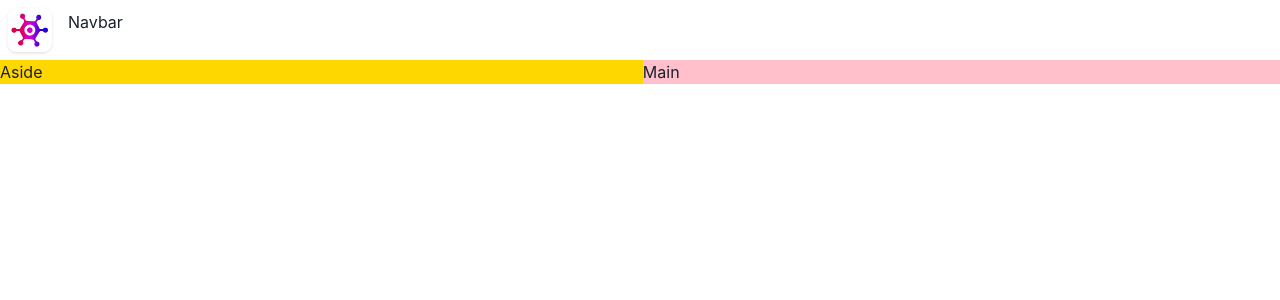
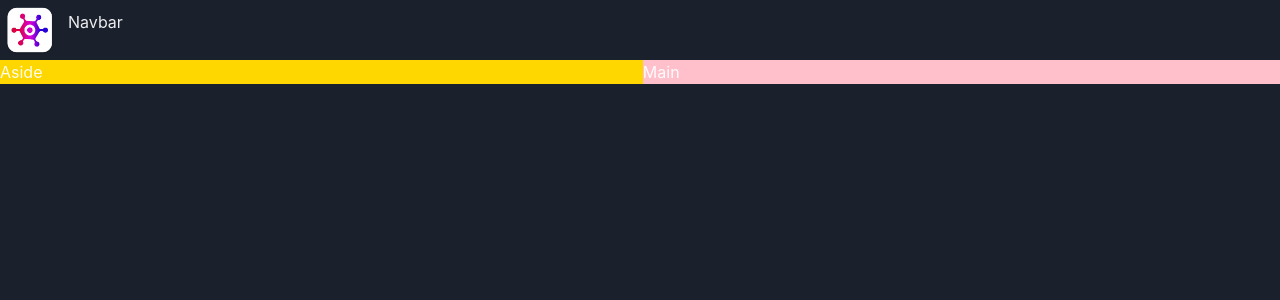
Before and after one commit to ameer-mughal-hamza/react-rawg-clone, a React (Vite) app: page / in a window 1280 px wide. Shown: the top 300 px of the page. Built offline with nearby package versions, Linux system fonts and the light colour scheme.

Commit message:
Setup dark mode in our app.

```diff
--- a/src/main.tsx
+++ b/src/main.tsx
@@ -2,11 +2,13 @@
 import ReactDOM from "react-dom/client";
 import App from "./App";
 import "bootstrap/dist/css/bootstrap.min.css";
-import { ChakraProvider } from "@chakra-ui/react";
+import { ChakraProvider, ColorModeScript } from "@chakra-ui/react";
+import theme from "./theme";
 
 ReactDOM.createRoot(document.getElementById("root") as HTMLElement).render(
   <React.StrictMode>
-    <ChakraProvider>
+    <ChakraProvider theme={theme}>
+      <ColorModeScript initialColorMode={theme.config.initialColorMode} />
       <App />
     </ChakraProvider>
   </React.StrictMode>
--- /dev/null
+++ b/src/theme.ts
@@ -0,0 +1,13 @@
+// 1. import `extendTheme` function
+import { extendTheme } from '@chakra-ui/react'
+
+// 2. Add your color mode config
+const config = {
+  initialColorMode: 'dark',
+  // useSystemColorMode: false,
+}
+
+// 3. extend the theme
+const theme = extendTheme({ config })
+
+export default theme;
```
